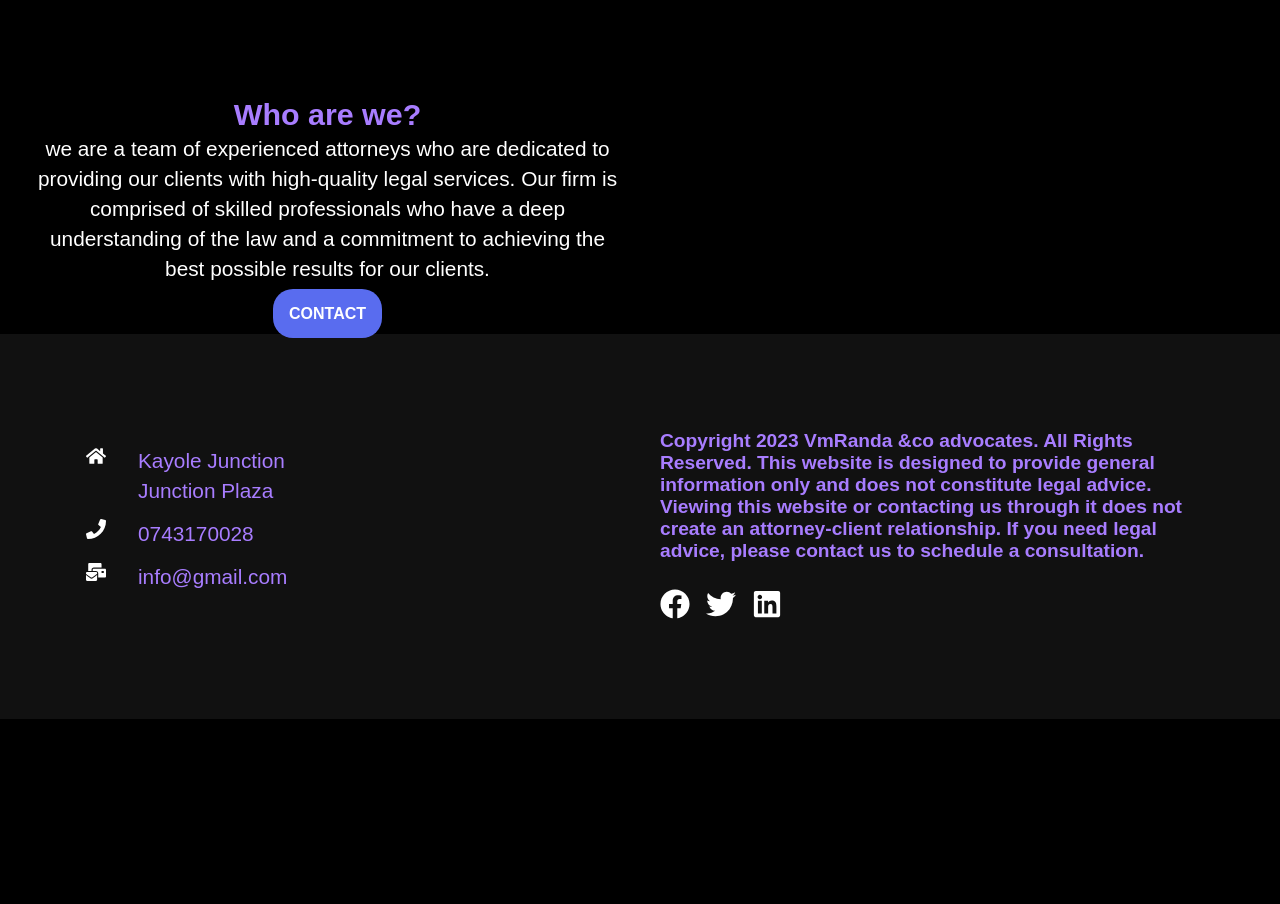
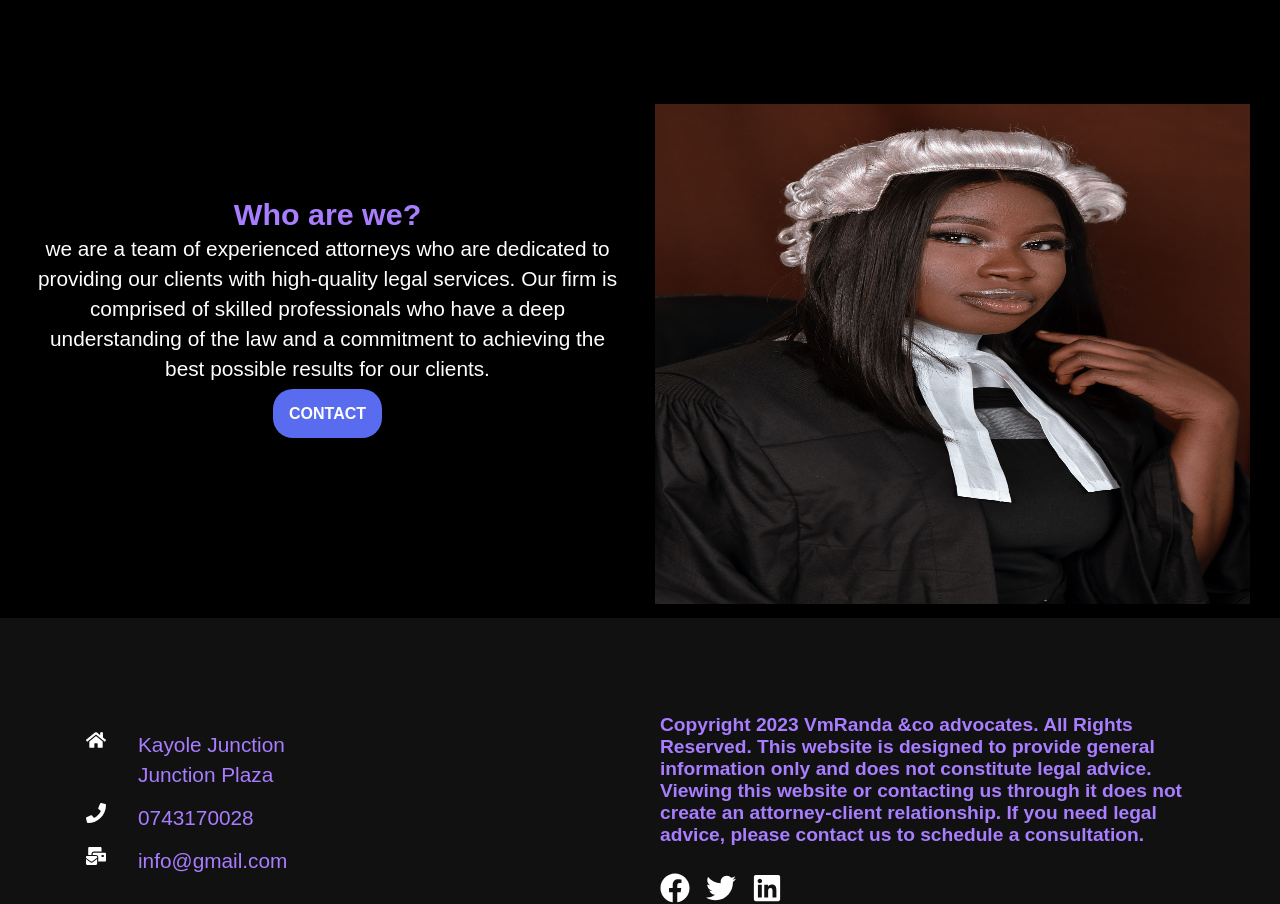
Before and after one commit to alvinwarui29/lawfirm, a React (Create React App) app: page / in a window 1280 px wide. Shown: the part 1930-2834 px from the top of the page. Before the commit the page ends 2649 px from the top, so only its background shows below. Built offline with nearby package versions, Linux system fonts and the light colour scheme; a web font is replaced by a local one.

Commit message:
finish right part

```diff
--- a/src/components/about/About.jsx
+++ b/src/components/about/About.jsx
@@ -11,7 +11,7 @@ const About = () => {
             <Link to='/contact' className='btn button'>CONTACT</Link>
         </div>
         <div className="right">
-            {/* <img src={advocate} alt="" /> */}
+            <img src={advocate} alt="" />
         </div>
     </div>
   )
--- a/src/components/about/about.css
+++ b/src/components/about/about.css
@@ -7,6 +7,7 @@
 .left{
     text-align: center;
     line-height: 20px;
+    margin-top: 100px;
 }
 .left h3{
     padding-bottom: 10px;
@@ -20,3 +21,7 @@
     margin-bottom: 20px;
     margin-top: 20px;
 }
+.right img{
+    width: 100%;
+    height: 500px;
+}
```
